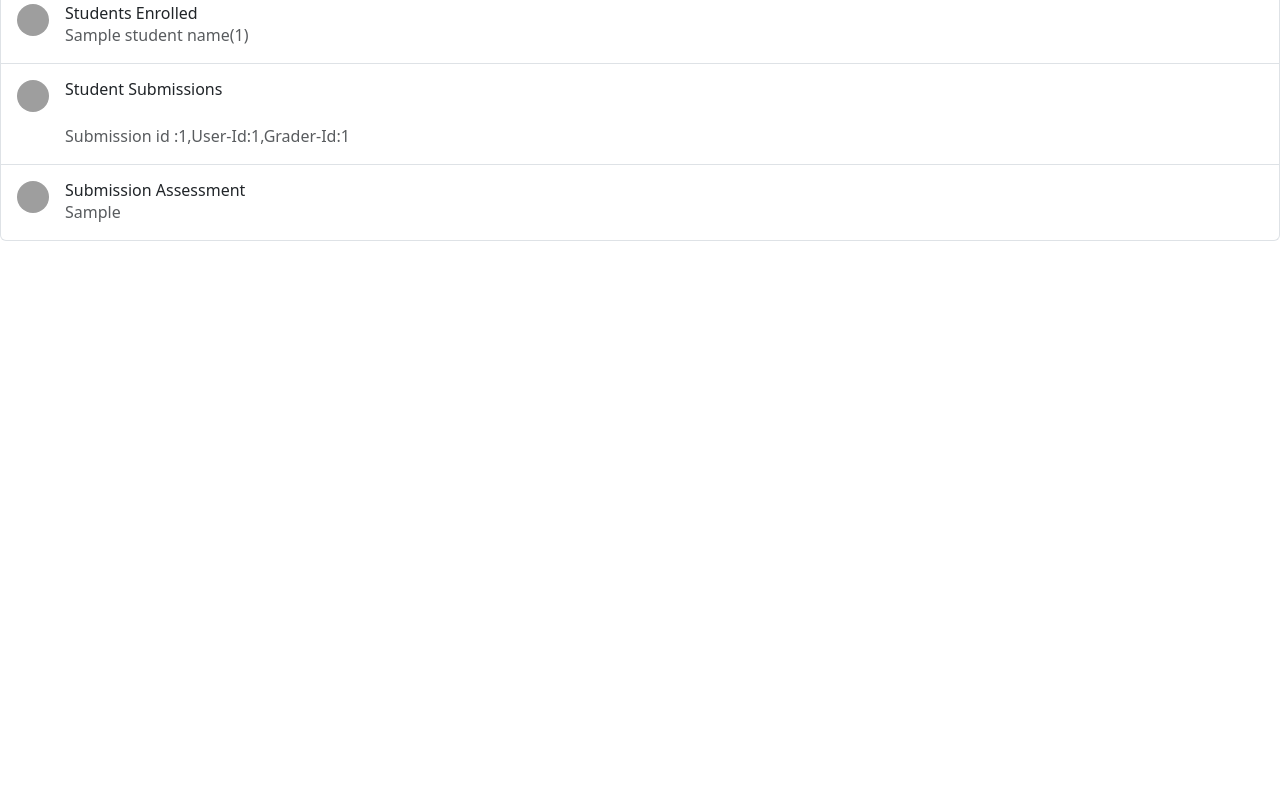
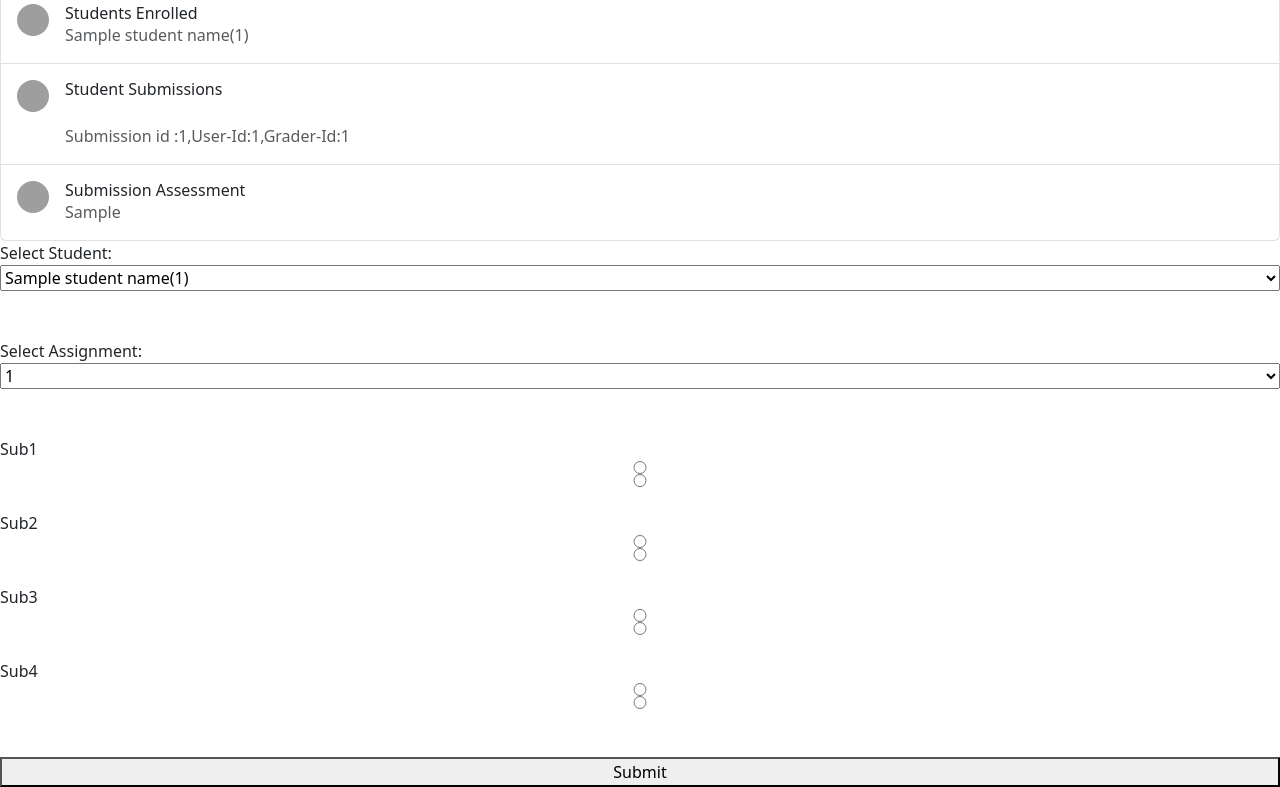
Before and after one commit to vikilog/LTI_test, a Flask app: template app/templates/index.html in a window 1280 px wide. Shown: the part 1003-1790 px from the top of the page. Before the commit the page ends 1244 px from the top, so only its background shows below. Run offline with Flask 2, Linux system fonts and the light colour scheme; the template is opened without the code that fills it: most values are stand-ins (such as "Sample title", 1, 10 or a date in 2020); some libraries are stand-ins or nearby versions; grey boxes are pictures that could not be loaded.

Commit message:
Assessment test 1

```diff
--- a/app/app.py
+++ b/app/app.py
@@ -15,12 +15,14 @@ PAGE_TITLE = 'Canvas LTI Framework with API Integration'
 API_BASE = 'https://biztechcollege.instructure.com'
 CLIENT_ID_API = 187330000000000107
 CLIENT_SECRET_API = 'qRNvqmFP0my9gs2cyiDemPaTHdIQxfws4hemr4tqOk4REc06lkuvHmzV4xT2trjr'#18733~NH2yqQUAicdAUdUM2UsVECjW6RorTc0StQi82uL8YdSiCjkg9RTWcphF9UsIwEVM
-REDIRECT_URI_API = 'https://9001-sumitb007-ltitest-tqzr9hg17hc.ws-us80.gitpod.io/oauth/'
+REDIRECT_URI_API = 'https://9001-sumitb007-ltitest-tqzr9hg17hc.ws-us81.gitpod.io/oauth/'
 OAUTH_URL = '{}/login/oauth2/auth?client_id={}&response_type=code&redirect_uri={}&state=BIZTECH'.format(
     API_BASE,
     CLIENT_ID_API,
     REDIRECT_URI_API
 )
+
+#log_creds={}
 
 class ReverseProxied:
     def __init__(self, app):
@@ -137,6 +139,13 @@ def get_site_assess_submission(canvas_site_id, access_token,assignment_id,user_i
     r = requests.put(api, params=params, headers=headers).json()
     return r
 
+'''def assess(x):
+    if(x=="pass"):
+        return 10
+    else:
+        return 0'''
+
+
 @app.route('/login/', methods=['GET', 'POST'])
 def login():
     tool_conf = ToolConfJsonFile(get_lti_config_path())
@@ -181,6 +190,7 @@ def launch():
         'course_sis_id': message_launch_data.get('https://purl.imsglobal.org/spec/lti/claim/lis', {}).get('course_offering_sourcedid', None),
         'course_roles': message_launch_data.get('https://purl.imsglobal.org/spec/lti/claim/roles', None)
     }
+
     return render_template('launch.html', **params)
 
 @app.route('/dance/', methods=['GET']) #########
@@ -190,6 +200,7 @@ def dance():
 
 @app.route('/oauth/', methods=['GET', 'POST'])
 def oauth():
+
     tool_conf = ToolConfJsonFile(get_lti_config_path())
     flask_request = FlaskRequest()
     launch_data_storage = get_launch_data_storage()
@@ -202,6 +213,8 @@ def oauth():
     course_id = message_launch_data.get(
         'https://purl.imsglobal.org/spec/lti-nrps/claim/namesroleservice', {}
     ).get('context_memberships_url', None).split("/")[-2]
+
+
     code = request.args.get('code')
     if code:
         r = get_api_token_authorization(code)
@@ -209,7 +222,27 @@ def oauth():
         total_assignments = get_site_assignment_count(course_id,r['access_token'])
         student_names = get_site_student_names(course_id,r['access_token'])
         student_submissions = get_site_student_submissions(course_id, r['access_token'], 2851)
-        submission_assessment = get_site_assess_submission(course_id, r['access_token'], 2851, 709, 70)
+        submission_assessment = get_site_assess_submission(course_id, r['access_token'], 2851, 709, 30)
+
+    '''if (request.method == "POST"):
+        Sub1 = request.form.get("Sub1")
+        Sub2 = request.form.get("Sub2")
+        Sub3 = request.form.get("Sub3")
+        Sub4 = request.form.get("Sub4")
+        assign_id = request.form.get("assignment")
+        student_id = request.form.get("student")
+
+        marks=0
+
+        marks += assess(Sub1)
+        marks += assess(Sub2)
+        marks += assess(Sub3)
+        marks += assess(Sub4)
+
+        submission_assessment = get_site_assess_submission(log_creds['course_id'], log_creds['access_token'], assign_id, student_id, marks)
+
+        return redirect(request.referrer)'''
+
     params = {
         'code': code,
         'access_token': r['access_token'],
@@ -232,7 +265,12 @@ def oauth():
 
     }
 
+    ##log_creds.update(params)
+
     return render_template('index.html', **params)
+
+
+
 
 
 if __name__ == '__main__':
--- a/app/templates/index.html
+++ b/app/templates/index.html
@@ -157,6 +157,54 @@
       </div>
     </a>
   </div>
+
+  <form>
+   <div class="list-group w-auto">
+      <form name="assessment" action="">
+      <label for="student">Select Student:</label>
+        <select name="student" id="student">
+          <div>
+            {% for x in student_names %}
+            <option >{{x['name']}}({{x['id']}})</option>
+            {% endfor %}
+          </div>
+        </select>
+        <br><br>
+
+       <label for="assignment">Select Assignment:</label>
+        <select name="assignment" id="assignment">
+          <div>
+            {% for x in course_total_assignments %}
+            <option >{{course_total_assignments[0]['id']}}</option>
+            {% endfor %}
+          </div>
+        </select>
+        <br><br>
+
+        <label >Sub1</label>
+      <input type="radio"  id="Sub1p"  name="Sub1" value="pass" />
+      <input type="radio"  id="Sub1f"  name="Sub1" value="fail" /><br>
+
+         <label >Sub2</label>
+      <input type="radio" id="Sub2p"  name="Sub2" value="pass" />
+      <input type="radio" id="Sub2f"  name="Sub2" value="fail" /><br>
+
+
+         <label >Sub3</label>
+      <input type="radio" id="Sub3p"  name="Sub3" value="pass" />
+      <input type="radio" id="Sub3f"  name="Sub3" value="fail" /><br>
+
+         <label >Sub4</label>
+      <input type="radio" id="Sub4p"  name="Sub4" value="pass" />
+      <input type="radio" id="Sub4f"  name="Sub4" value="fail" />
+
+        <br><br>
+         <button type="submit" formmethod="post" formaction=""  id="submit">Submit</button>
+      </form>
+    </div>
+
+</form>
+
 </table>
 
 
```
Also changed, not shown: configs/LTI 1.3 Configuration.json (+4 -4 lines).
